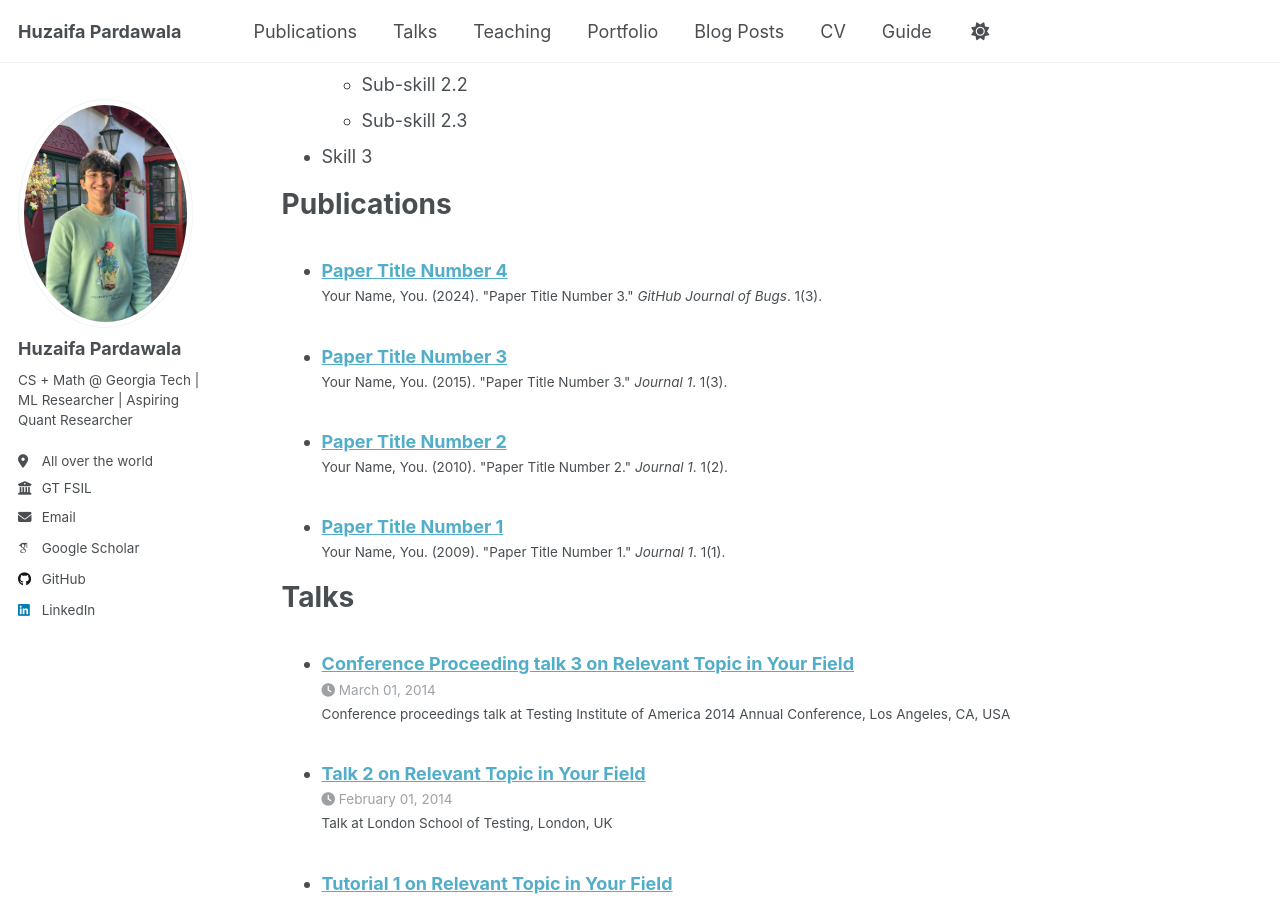
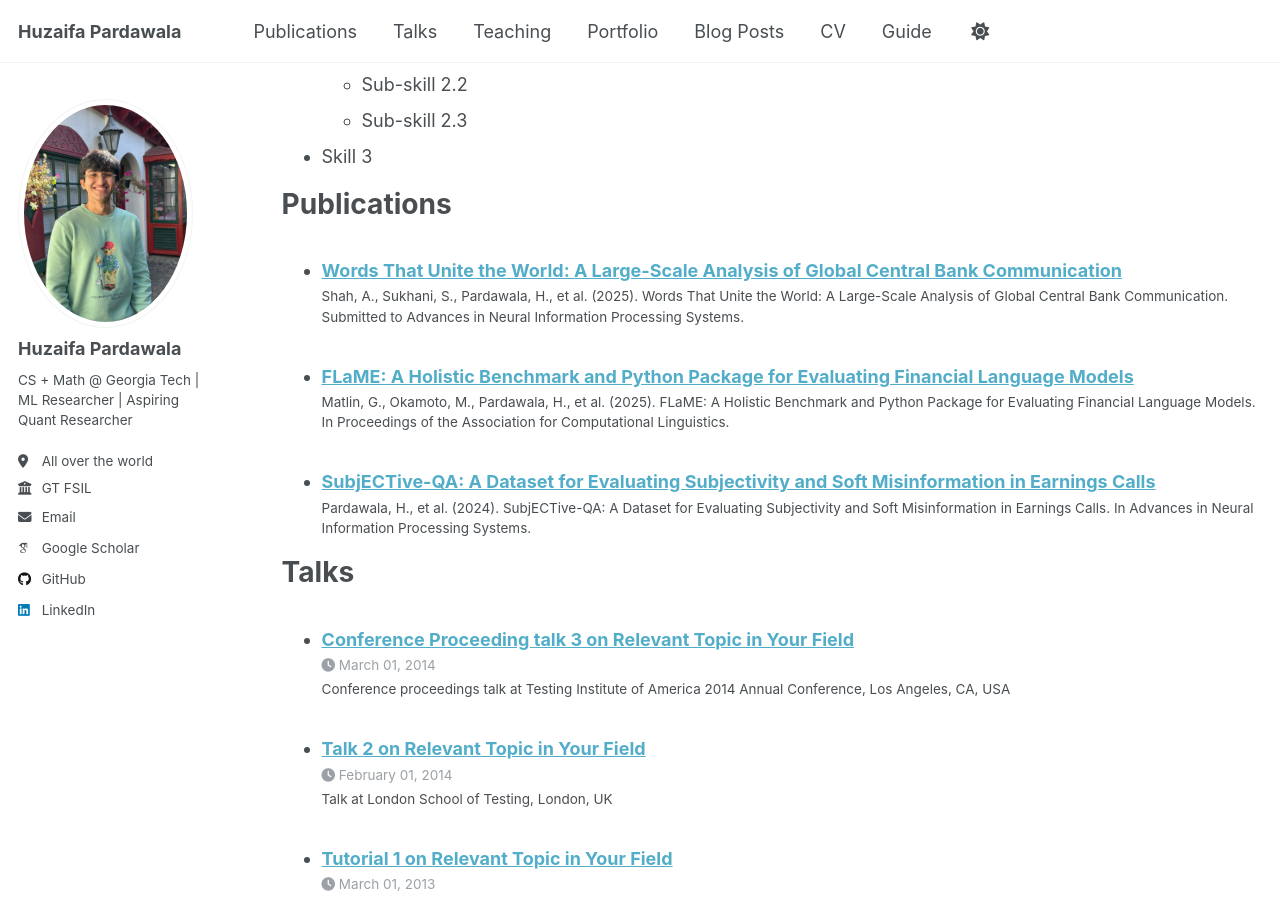
Before and after one commit to huzaifahp7/huzaifahp7.github.io, a Jekyll site: the page built from _pages/cv.md, in a window 1280 px wide and 900 px high, scrolled down 892 px. Built offline with Jekyll 4.4.1, drawn with Linux system fonts in a browser that asks for light colours; some web fonts are replaced.

Commit message:
feat: publications

```diff
--- a/_config.yml
+++ b/_config.yml
@@ -78,10 +78,10 @@ author:
 
 # Publication Category - The following the list of publication categories and their headings
 publication_category:
-  books:
-    title: "Books"
-  manuscripts:
-    title: "Journal Articles"
+  # books:
+  #   title: "Books"
+  # manuscripts:
+  #   title: "Journal Articles"
   conferences:
     title: "Conference Papers"
 
--- a/_publications/2009-10-01-paper-title-number-1.md
+++ /dev/null
@@ -1,14 +0,0 @@
----
-title: "Paper Title Number 1"
-collection: publications
-category: manuscripts
-permalink: /publication/2009-10-01-paper-title-number-1
-excerpt: 'This paper is about the number 1. The number 2 is left for future work.'
-date: 2009-10-01
-venue: 'Journal 1'
-slidesurl: 'http://academicpages.github.io/files/slides1.pdf'
-paperurl: 'http://academicpages.github.io/files/paper1.pdf'
-bibtexurl: 'http://academicpages.github.io/files/bibtex1.bib'
-citation: 'Your Name, You. (2009). &quot;Paper Title Number 1.&quot; <i>Journal 1</i>. 1(1).'
----
-The contents above will be part of a list of publications, if the user clicks the link for the publication than the contents of section will be rendered as a full page, allowing you to provide more information about the paper for the reader. When publications are displayed as a single page, the contents of the above "citation" field will automatically be included below this section in a smaller font.
--- a/_publications/2010-10-01-paper-title-number-2.md
+++ /dev/null
@@ -1,14 +0,0 @@
----
-title: "Paper Title Number 2"
-collection: publications
-category: manuscripts
-permalink: /publication/2010-10-01-paper-title-number-2
-excerpt: 'This paper is about the number 2. The number 3 is left for future work.'
-date: 2010-10-01
-venue: 'Journal 1'
-slidesurl: 'http://academicpages.github.io/files/slides2.pdf'
-paperurl: 'http://academicpages.github.io/files/paper2.pdf'
-citation: 'Your Name, You. (2010). &quot;Paper Title Number 2.&quot; <i>Journal 1</i>. 1(2).'
----
-
-The contents above will be part of a list of publications, if the user clicks the link for the publication than the contents of section will be rendered as a full page, allowing you to provide more information about the paper for the reader. When publications are displayed as a single page, the contents of the above "citation" field will automatically be included below this section in a smaller font.
--- a/_publications/2015-10-01-paper-title-number-3.md
+++ /dev/null
@@ -1,14 +0,0 @@
----
-title: "Paper Title Number 3"
-collection: publications
-category: manuscripts
-permalink: /publication/2015-10-01-paper-title-number-3
-excerpt: 'This paper is about the number 3. The number 4 is left for future work.'
-date: 2015-10-01
-venue: 'Journal 1'
-slidesurl: 'http://academicpages.github.io/files/slides3.pdf'
-paperurl: 'http://academicpages.github.io/files/paper3.pdf'
-citation: 'Your Name, You. (2015). &quot;Paper Title Number 3.&quot; <i>Journal 1</i>. 1(3).'
----
-
-The contents above will be part of a list of publications, if the user clicks the link for the publication than the contents of section will be rendered as a full page, allowing you to provide more information about the paper for the reader. When publications are displayed as a single page, the contents of the above "citation" field will automatically be included below this section in a smaller font.
--- a/_publications/2024-02-17-paper-title-number-4.md
+++ /dev/null
@@ -1,13 +0,0 @@
----
-title: "Paper Title Number 4"
-collection: publications
-category: conferences
-permalink: /publication/2024-02-17-paper-title-number-4
-excerpt: 'This paper is about fixing template issue #693.'
-date: 2024-02-17
-venue: 'GitHub Journal of Bugs'
-paperurl: 'http://academicpages.github.io/files/paper3.pdf'
-citation: 'Your Name, You. (2024). &quot;Paper Title Number 3.&quot; <i>GitHub Journal of Bugs</i>. 1(3).'
----
-
-The contents above will be part of a list of publications, if the user clicks the link for the publication than the contents of section will be rendered as a full page, allowing you to provide more information about the paper for the reader. When publications are displayed as a single page, the contents of the above "citation" field will automatically be included below this section in a smaller font.
--- /dev/null
+++ b/_publications/2024-09-26-subjective-qa.md
@@ -0,0 +1,16 @@
+---
+title: "SubjECTive-QA: A Dataset for Evaluating Subjectivity and Soft Misinformation in Earnings Calls"
+excerpt: "A novel dataset for evaluating subjectivity and soft misinformation in earnings calls, presented at NeurIPS 2024."
+date: 2024-09-26
+venue: "NeurIPS 2024"
+paperurl: "https://arxiv.org/pdf/2410.20651"
+citation: "Pardawala, H., et al. (2024). SubjECTive-QA: A Dataset for Evaluating Subjectivity and Soft Misinformation in Earnings Calls. In Advances in Neural Information Processing Systems."
+---
+
+This paper introduces SubjECTive-QA, a novel dataset designed for evaluating subjectivity and soft misinformation in earnings calls. The dataset provides a comprehensive framework for analyzing how financial information is presented and potentially manipulated in corporate communications.
+
+[Download paper here](https://arxiv.org/pdf/2410.20651)
+
+[View on NeurIPS](https://neurips.cc/virtual/2024/poster/97586)
+
+[GitHub Repository](https://github.com/gtfintechlab/SubjECTive-QA)
--- /dev/null
+++ b/_publications/2025-05-15-flame.md
@@ -0,0 +1,13 @@
+---
+title: "FLaME: A Holistic Benchmark and Python Package for Evaluating Financial Language Models"
+excerpt: "A comprehensive benchmark and Python package for evaluating financial language models, accepted at ACL 2025."
+date: 2025-05-15
+venue: "ACL 2025"
+paperurl: 'https://openreview.net/group?id=aclweb.org/ACL/2025/Conference#tab-accepted-papers'
+citation: 'Matlin, G., Okamoto, M., Pardawala, H., et al. (2025). FLaME: A Holistic Benchmark and Python Package for Evaluating Financial Language Models. In Proceedings of the Association for Computational Linguistics.'
+---
+This paper presents FLaME, a holistic benchmark and Python package designed for evaluating financial language models. The work provides a comprehensive framework for assessing the performance and capabilities of language models in financial contexts.
+
+[View on OpenReview](https://openreview.net/group?id=aclweb.org/ACL/2025/Conference#tab-accepted-papers)
+
+[GitHub Repository](https://github.com/gtfintechlab/flame) (Private repository, v1 will be published soon)
--- /dev/null
+++ b/_publications/2025-05-16-wcb.md
@@ -0,0 +1,18 @@
+---
+title: "Words That Unite the World: A Large-Scale Analysis of Global Central Bank Communication"
+excerpt: "A comprehensive 233-page analysis of global central bank communication, submitted to NeurIPS 2025."
+date: 2025-05-15
+venue: "NeurIPS 2025 (Submitted)"
+paperurl: "https://papers.ssrn.com/sol3/papers.cfm?abstract_id=5259866"
+citation: "Shah, A., Sukhani, S., Pardawala, H., et al. (2025). Words That Unite the World: A Large-Scale Analysis of Global Central Bank Communication. Submitted to Advances in Neural Information Processing Systems."
+---
+
+This paper presents a large-scale analysis of global central bank communication, examining patterns, trends, and implications across different economic regions and time periods. The comprehensive 233-page study provides insights into how central banks communicate their policies and decisions to the global financial community.
+
+[Download paper from SSRN](https://papers.ssrn.com/sol3/papers.cfm?abstract_id=5259866)
+
+[Download paper from arXiv](https://arxiv.org/abs/2505.17048)
+
+[GitHub Repository](https://github.com/gtfintechlab/WorldCentralBanks)
+
+[Interactive Website](https://gcb-web-bb21b.web.app/)
```
